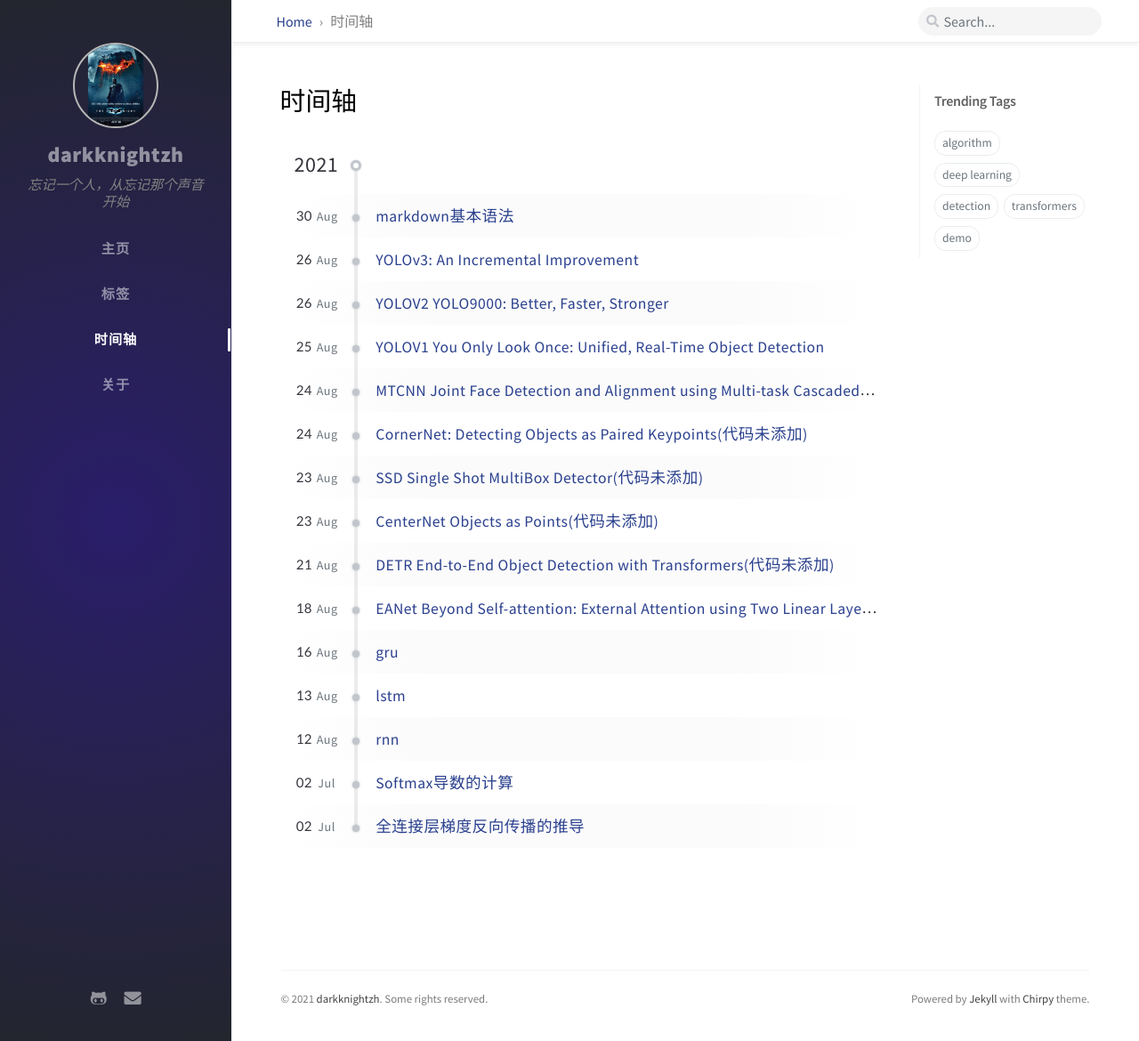
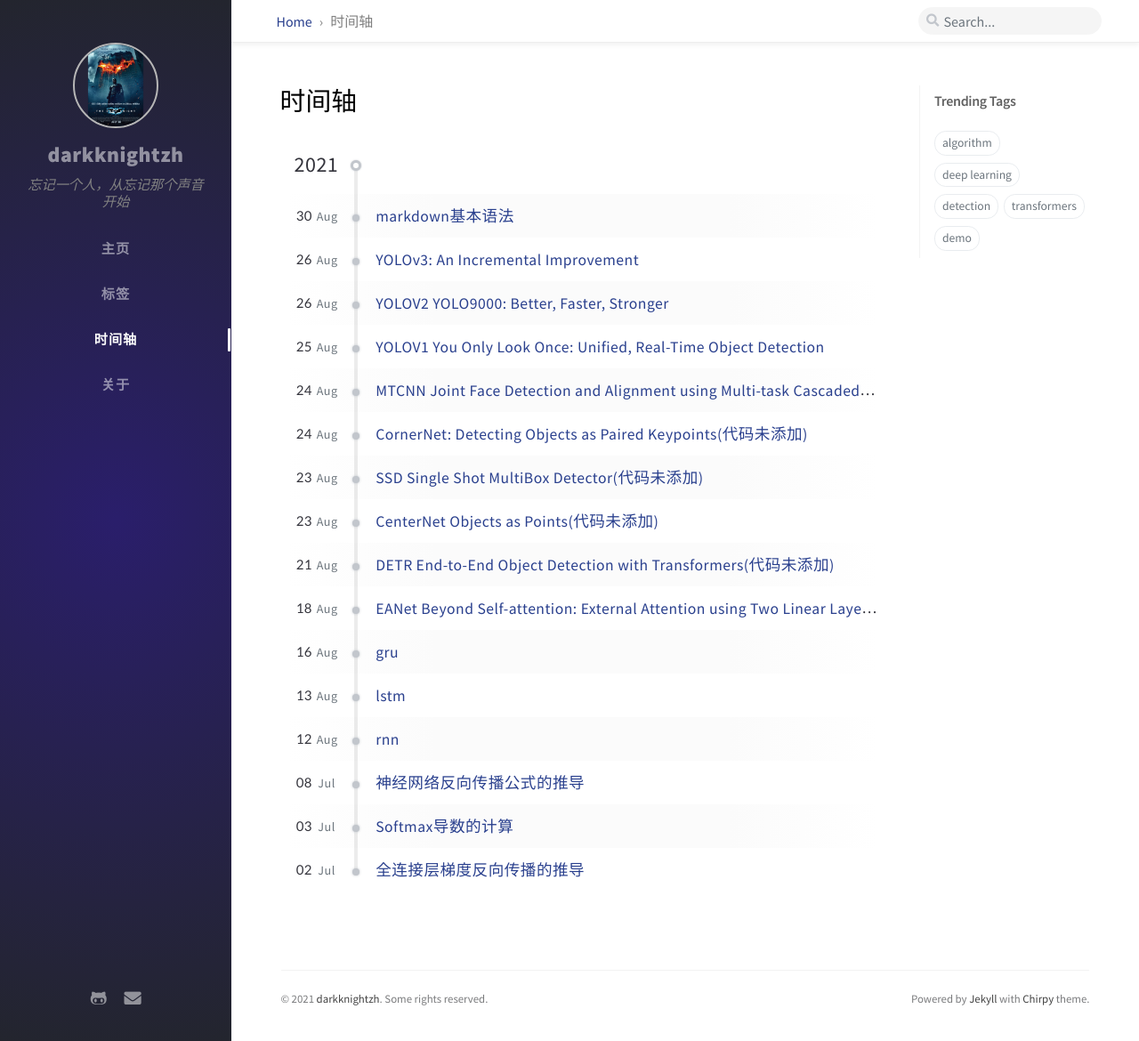
Before and after one commit to darkknightzh/darkknightzh.github.io, a Jekyll site: the page built from _tabs/archives.md, in a window 1280 px wide and 1170 px high. Shown: the whole window at 89% size. Built offline with Jekyll 4.4.1, drawn with Linux system fonts in a browser that asks for light colours; nearby versions of some CDN libraries; comment, search, counter and statistics services are not loaded; some of the changed lines change nothing that is shown.

Commit message:
add backpropNN

```diff
--- a/_posts/2021-07-03-gradientSoftmax.markdown
+++ b/_posts/2021-07-03-gradientSoftmax.markdown
@@ -1,7 +1,7 @@
 ---
 layout: post
 title:  "Softmax导数的计算"
-date:   2021-07-02 16:00:00 +0800
+date:   2021-07-03 16:00:00 +0800
 tags: [deep learning, algorithm]
 pin: true
 math: true
--- /dev/null
+++ b/_posts/2021-07-08-backpropNN.markdown
@@ -0,0 +1,334 @@
+---
+layout: post
+title:  "神经网络反向传播公式的推导"
+date:   2021-07-08 16:00:00 +0800
+tags: [deep learning, algorithm]
+pin: true
+math: true
+---
+
+<style> h1 { border-bottom: none } </style>
+
+转载请注明出处：
+
+<https://darkknightzh.github.io/posts/backpropNN>
+
+
+## P1. 变量定义
+$$w_{ij}^{k}$$
+：第k层的第i个神经元和第k-1层的第j个神经元之间的权重
+
+$$b_{i}^{k}$$
+：第k层的第i个神经元的偏置
+
+$$z_{i}^{k}$$
+：第k层的第i个神经元的输入
+
+$$a_{i}^{k}$$
+：第k层的第i个神经元的输出，且
+$$a_{i}^{k}=\sigma \left( z_{i}^{k} \right)$$
+
+$${ {n}^{k}}$$
+：第k层的神经元个数
+
+$$\sigma $$
+：隐含层的激活函数
+
+L：网络总层数（最后一层为输出层，其输入为
+$$a_{i}^{L}$$
+）
+
+可知第k层的第i个神经元的输入和输出：
+
+$$z_{i}^{k}=\sum\limits_{j=1}^{ { {n}^{k\text{-}1}}}{w_{ij}^{k}a_{j}^{k-1}}+b_{i}^{k} \tag{1}$$
+
+其中
+$$\sum\limits_{j=1}^{ { {n}^{k\text{-}1}}}{w_{ij}^{k}a_{j}^{k-1}}$$
+是所有的“&nbsp;'第k层的第i个神经元和第k-1层的第j个神经元之间的权重'与'第k-1层的第j个神经元的输出'的乘积”之和。
+$$b_{i}^{k}$$
+代表第k层的第i个神经元的输入（
+$$z_{i}^{k}$$
+）只有一个偏置。
+
+损失函数为均方误差（不具体指定损失函数形式时，记为
+$$C(X,\theta )$$
+）：
+
+$$C(X,\theta )=\frac{1}{2N}\sum\limits_{d=1}^{N}{ { {\left( a_{d}^{L}-{ {y}_{d}} \right)}^{2}}}\tag{2}$$
+
+其中
+$${ {y}_{d}}$$
+为对于第d个输入
+$${ {x}_{d}}$$
+的目标值，
+$$a_{d}^{L}$$
+为第d个输入
+$${ {x}_{d}}$$
+通过神经网络得到的实际值。
+$$N={ {n}^{L}}$$
+为输出层节神经元个数。
+
+因而令
+$$C=\frac{1}{2}{ {\left( { {a}^{L}}-y \right)}^{2}}$$
+代表输出层第d个输入对应的误差。为方便显示，此处省略下标d。
+
+
+## P2. 损失函数通用求导公式
+
+**① 损失函数对w求导**
+
+$$\frac{\partial C(X,\theta )}{\partial w_{ij}^{k}}=\frac{1}{N}\sum\limits_{d=1}^{N}{\frac{\partial \frac{1}{2}{ {\left( a_{d}^{L}-{ {y}_{d}} \right)}^{2}}}{\partial w_{ij}^{k}}}\xrightarrow{ { {C}_{d}}\text{=}\frac{1}{2}{ {\left( a_{d}^{L}-{ {y}_{d}} \right)}^{2}}}\frac{1}{N}\sum\limits_{d=1}^{N}{\frac{\partial { {C}_{d}}}{\partial w_{ij}^{k}}} \tag{3}$$
+
+即需要求第d个输入对应的误差
+$$C=\frac{1}{2}{ {\left( { {a}^{L}}-y \right)}^{2}}$$
+对
+$$w_{ij}^{k}$$
+的偏导数
+$$\frac{\partial C}{\partial w_{ij}^{k}}$$
+，此处省略下标d。
+
+$$\frac{\partial C}{\partial w_{ij}^{k}}=\frac{\partial C}{\partial z_{i}^{k}}\frac{\partial z_{i}^{k}}{\partial w_{ij}^{k}} \tag{4}$$
+
+由于
+$$w_{ij}^{k}$$
+连接的是第k层的第i个神经元，因而应用链式求导时，需要使用
+$$\partial z_{i}^{k}$$
+。公式(4)第二项为：
+
+$$\frac{\partial z_{i}^{k}}{\partial w_{ij}^{k}}=\frac{\partial \left( \sum\limits_{l=1}^{ { {n}^{k\text{-}1}}}{w_{il}^{k}a_{l}^{k-1}}+b_{i}^{k} \right)}{\partial w_{ij}^{k}}=\xrightarrow{\begin{smallmatrix}
+ \text{仅当} l=j\text{时，}w_{il}^{k} \text{与} w_{ij}^{k} \text{有关}  \\
+ b_{i}^{k} \text{与} w_{ij}^{k} \text{无关}
+\end{smallmatrix}}a_{j}^{k-1} \tag{5}$$
+
+令公式(4)第一项记为
+
+$$\delta _{i}^{k}=\frac{\partial C}{\partial z_{i}^{k}} \tag{6}$$
+
+代表反向传播时第k层的第i个神经元的误差，并将公式(5)、公式(6)带入公式(4)，得：
+
+$$\frac{\partial C}{\partial w_{ij}^{k}}=\delta _{i}^{k}a_{j}^{k-1} \tag{7}$$
+
+即C对
+$$w_{ij}^{k}$$
+的偏导，为第k层第i个神经元的误差
+$$\delta _{i}^{k}$$
+和第k-1层第j个神经元的输出
+$$a_{j}^{k-1}$$
+的乘积。直觉上，
+$$w_{ij}^{k}$$
+连接第k层第i个神经元和第k-1层第j个神经元（
+$$a_{j}^{k-1}$$
+），和公式吻合。
+
+**② 损失函数对b求导**
+
+$$\frac{\partial C(X,\theta )}{\partial b_{i}^{k}}=\frac{1}{N}\sum\limits_{d=1}^{N}{\frac{\partial \frac{1}{2}{ {\left( a_{d}^{L}-{ {y}_{d}} \right)}^{2}}}{\partial b_{i}^{k}}}\xrightarrow{ { {C}_{d}}\text{=}\frac{1}{2}{ {\left( a_{d}^{L}-{ {y}_{d}} \right)}^{2}}}\frac{1}{N}\sum\limits_{d=1}^{N}{\frac{\partial { {C}_{d}}}{\partial b_{i}^{k}}} \tag{8}$$
+
+即需要求第d个输入对应的误差
+$$C=\frac{1}{2}{ {\left( \hat{y}-y \right)}^{2}}$$
+对
+$$b_{i}^{k}$$
+的偏导数
+$$\frac{\partial C}{\partial b_{i}^{k}}$$
+，此处省略下标d。下面计算：
+
+$$\frac{\partial C}{\partial b_{i}^{k}}=\frac{\partial C}{\partial z_{i}^{k}}\frac{\partial z_{i}^{k}}{\partial b_{i}^{k}} \tag{9}$$
+
+此处
+$$b_{i}^{k}$$
+为
+$$z_{i}^{k}$$
+的偏置，因而应用链式求导时，需要使用
+$$\partial z_{i}^{k}$$
+。
+
+公式(9)第二项
+
+$$\frac{\partial z_{i}^{k}}{\partial b_{i}^{k}}=\frac{\partial \left( \sum\limits_{l=1}^{ { {n}^{k\text{-}1}}}{w_{il}^{k}a_{l}^{k-1}}+b_{i}^{k} \right)}{\partial b_{i}^{k}}=\xrightarrow{\sum\limits_{l=1}^{ { {n}^{k\text{-}1}}}{w_{il}^{k}a_{l}^{k-1}}\text{和}b_{i}^{k} \text{无关}}1 \tag{10}$$
+
+将公式(6)和公式(10)带入公式(9)：
+
+$$\frac{\partial C}{\partial b_{i}^{k}}=\frac{\partial C}{\partial z_{i}^{k}}\frac{\partial z_{i}^{k}}{\partial b_{i}^{k}}\text{=}\delta _{i}^{k}\centerdot 1\text{=}\delta _{i}^{k}$$
+
+即：
+
+$$\frac{\partial C}{\partial b_{i}^{k}}\text{=}\delta _{i}^{k} \tag{11}$$
+
+可见损失对
+$$b_{i}^{k}$$
+的偏导只和为第k层第i个神经元的误差
+$$\delta _{i}^{k}$$
+有关。因而下面对输出层或隐含层计算该偏导时，不再计算。
+
+
+## P3. 输出层对w求导公式
+
+当时用均方误差计算损失时
+
+$${ {C}_{d}}=\frac{1}{2}{ {\left( a_{d}^{L}-{ {y}_{d}} \right)}^{2}}=\frac{1}{2}{ {\left( \sigma \left( z_{d}^{L} \right)-{ {y}_{d}} \right)}^{2}}$$
+
+进而
+
+$$\delta _{d}^{L}=\frac{\partial { {C}_{d}}}{\partial z_{d}^{k}}=\frac{\partial \left( \frac{1}{2}{ {\left( \sigma \left( z_{d}^{L} \right)-{ {y}_{d}} \right)}^{2}} \right)}{\partial z_{d}^{k}}=\left( \sigma \left( z_{d}^{L} \right)-y \right)\centerdot { {\sigma }^{'}}\left( z_{d}^{L} \right)=\left( a_{d}^{L}-{ {y}_{d}} \right)\centerdot { {\sigma }^{'}}\left( z_{d}^{L} \right) \tag{12}$$
+
+故
+
+$$\frac{\partial C}{\partial w_{ij}^{L}}=\delta _{i}^{L}a_{j}^{k-1}\text{=}\left( a_{d}^{L}-{ {y}_{i}} \right)\centerdot { {\sigma }^{'}}\left( z_{i}^{L} \right)a_{j}^{L-1} \tag{13}$$
+
+其中
+$$\odot $$
+表示Hadamard乘积，代表对应元素相乘。
+
+注：若此处不限定
+$$C(X,\theta )$$
+的具体形式（第d个输入的损失用
+$${ {C}_{d}}$$
+表示），则公式(12)和公式(13)的形式为：
+
+$$\delta _{d}^{L}=\frac{\partial { {C}_{d}}}{\partial z_{d}^{k}}=\frac{\partial { {C}_{d}}}{\partial a_{d}^{L}}\frac{\partial a_{d}^{L}}{\partial z_{d}^{L}}={ {\nabla }_{a}}C\centerdot { {\sigma }^{'}}\left( z_{d}^{L} \right) \tag{14}$$
+
+$$\frac{\partial C}{\partial w_{ij}^{L}}=\delta _{i}^{L}a_{j}^{L-1}\text{=}{ {\nabla }_{a}}C\centerdot { {\sigma }^{'}}\left( z_{d}^{L} \right)a_{j}^{L-1} \tag{15}$$
+
+其中
+$${ {\nabla }_{a}}C$$
+代表损失函数C对输入变量a的偏导数。
+
+
+## P4. 隐含层对w求导公式
+
+$$\delta _{i}^{k}=\frac{\partial C}{\partial z_{i}^{k}}\text{=}\sum\limits_{l=1}^{ { {n}^{k+1}}}{\frac{\partial C}{\partial z_{l}^{k+1}}\centerdot \frac{\partial z_{l}^{k+1}}{\partial z_{i}^{k}}}\text{=}\sum\limits_{l=1}^{ { {n}^{k+1}}}{\delta _{l}^{k+1}\centerdot \frac{\partial z_{l}^{k+1}}{\partial z_{i}^{k}}} \tag{16}$$
+
+此处
+$${ {n}^{k+1}}$$
+为k+1层神经元个数。由此可见，第k层（非最后一层）第i个神经元的误差
+$$\delta _{i}^{k}$$
+依赖于k+1层的所有误差。因而误差从输出流向输入。
+
+由于
+$$z_{l}^{k+1}=\sum\limits_{j=1}^{ { {n}^{k}}}{w_{lj}^{k+1}a_{j}^{k}}+b_{l}^{k+1}=\sum\limits_{j=1}^{ { {n}^{k}}}{w_{lj}^{k+1}\sigma \left( z_{j}^{k} \right)}+b_{l}^{k+1} \tag{17}$$
+
+故公式(16)第二项
+
+$$\frac{\partial z_{l}^{k+1}}{\partial z_{i}^{k}}\text{=}\frac{\sum\limits_{j=1}^{ { {n}^{k}}}{w_{lj}^{k+1}\sigma \left( z_{j}^{k} \right)}+b_{l}^{k+1}}{\partial z_{i}^{k}}\xrightarrow{\begin{smallmatrix}
+ j=i\text{时，}z_{j}^{k} \text{与} z_{i}^{k} \text{有关} \\
+ b_{l}^{k+1} \text{与} z_{i}^{k} \text{无关}
+\end{smallmatrix}}w_{li}^{k+1}\centerdot { {\sigma }^{'}}\left( z_{i}^{k} \right) \tag{18}$$
+
+公式(18)带入公式(16)：
+
+$$\delta _{i}^{k}=\sum\limits_{l=1}^{ { {n}^{k+1}}}{\delta _{l}^{k+1}\centerdot w_{li}^{k+1}\centerdot { {\sigma }^{'}}\left( z_{i}^{k} \right)}\text{=}{ {\sigma }^{'}}\left( z_{i}^{k} \right)\centerdot \sum\limits_{l=1}^{ { {n}^{k+1}}}{\delta _{l}^{k+1}\centerdot w_{li}^{k+1}} \tag{19}$$
+
+将公式(19)带入公式(7)：
+
+$$\frac{\partial C}{\partial w_{ij}^{k}}=\delta _{i}^{k}a_{j}^{k-1}\text{=}{ {\sigma }^{'}}\left( z_{i}^{k} \right)\centerdot a_{j}^{k-1}\centerdot \sum\limits_{l=1}^{ { {n}^{k+1}}}{\delta _{l}^{k+1}\centerdot w_{li}^{k+1}} \tag{20}$$
+
+
+## P5. 矩阵形式
+
+令
+$${ {\mathbf{z}}^{k}}\text{=}{ {\left[ z_{1}^{k},\cdots ,z_{i}^{k},\cdots ,z_{ { {n}^{k}}}^{k} \right]}^{T}}$$
+，
+$${ {\mathbf{a}}^{k}}\text{=}{ {\left[ a_{1}^{k},\cdots ,a_{i}^{k},\cdots ,a_{ { {n}^{k}}}^{k} \right]}^{T}}$$
+，
+$${ {\mathbf{b}}^{k}}\text{=}{ {\left[ b_{1}^{k},\cdots ,b_{i}^{k},\cdots ,b_{ { {n}^{k}}}^{k} \right]}^{T}}$$
+，
+$${ {\mathbf{\delta }}^{k}}={ {\left[ \delta _{1}^{k},\cdots ,\delta _{i}^{k},\cdots ,\delta _{ { {n}^{k}}}^{k} \right]}^{T}}$$
+，
+$$\frac{\partial C}{\partial { {\mathbf{b}}^{k}}}={ {\left[ \frac{\partial C}{\partial b_{1}^{k}},\cdots ,\frac{\partial C}{\partial b_{i}^{k}},\cdots ,\frac{\partial C}{\partial b_{ { {n}^{k}}}^{k}} \right]}^{T}}$$
+，
+$${ {\sigma }^{'}}\left( { {\mathbf{z}}^{k}} \right)={ {\left[ \frac{\partial \sigma \left( z_{1}^{k} \right)}{\partial z_{1}^{k}},\cdots ,\frac{\partial \sigma \left( z_{i}^{k} \right)}{\partial z_{i}^{k}},\cdots ,\frac{\partial \sigma \left( z_{ { {n}^{k}}}^{k} \right)}{\partial z_{ { {n}^{k}}}^{k}} \right]}^{T}}$$
+
+$${ {\mathbf{w}}^{k}}=\left[ \begin{matrix}
+   w_{11}^{k} & \cdots  & w_{1{ {n}^{k-1}}}^{k}  \\
+   \vdots  & w_{ij}^{k} & \vdots   \\
+   w_{ { {n}^{k}}1}^{k} & \cdots  & w_{ { {n}^{k}}{ {n}^{k-1}}}^{k}  \\
+\end{matrix} \right]$$，$$\frac{\partial C}{\partial { {\mathbf{w}}^{k}}}=\left[ \begin{matrix}
+   \frac{\partial C}{\partial w_{11}^{k}} & \cdots  & \frac{\partial C}{\partial w_{1{ {n}^{k-1}}}^{k}}  \\
+   \vdots  & \frac{\partial C}{\partial w_{ij}^{k}} & \vdots   \\
+   \frac{\partial C}{\partial w_{ { {n}^{k}}1}^{k}} & \cdots  & \frac{\partial C}{\partial w_{ { {n}^{k}}{ {n}^{k-1}}}^{k}}  \\
+\end{matrix} \right]$$
+
+公式(1)：
+
+$${ {\mathbf{z}}^{k}}={ {\mathbf{w}}^{k}}{ {\mathbf{a}}^{k-1}}+{ {\mathbf{b}}^{k}}$$
+
+公式(2)：
+
+$$C(X,\theta )=\frac{1}{2N}\sum\limits_{d=1}^{N}{ { {\left( a_{d}^{L}-{ {y}_{d}} \right)}^{2}}}=\frac{1}{2}\left\| { {\mathbf{a}}^{L}}-\mathbf{y} \right\|_{2}^{2}$$
+
+公式(6)：
+
+$${ {\mathbf{\delta }}^{k}}=\frac{\partial C}{\partial { {\mathbf{z}}^{k}}}$$
+
+公式(7)：
+
+$$\frac{\partial C}{\partial { {\mathbf{w}}^{k}}}={ {\mathbf{\delta }}^{k}}{ {\left( { {\mathbf{a}}^{k}} \right)}^{T}} \quad\quad\quad \mathbf{\color{red}{\text{权重w梯度的计算方法}}}$$
+
+公式(11)：
+
+$$\frac{\partial C}{\partial { {\mathbf{b}}^{k}}}={ {\mathbf{\delta }}^{k}} \quad\quad\quad \mathbf{\color{red}{\text{偏置b梯度的计算方法}}}$$
+
+公式(12)：
+
+$${ {\mathbf{\delta }}^{L}}=\left( { {\mathbf{a}}^{L}}-\mathbf{y} \right)\odot { {\sigma }^{'}}\left( { {\mathbf{z}}^{L}} \right)\text{=}{ {\Sigma }^{'}}\left( { {\mathbf{z}}^{L}} \right)\left( { {\mathbf{a}}^{L}}-\mathbf{y} \right)$$
+
+其中
+$${ {\Sigma }^{'}}\left( { {\mathbf{z}}^{L}} \right)$$
+为对角矩阵，其对角线上的值为
+$${ {\sigma }^{'}}\left( { {\mathbf{z}}^{L}} \right)$$
+
+公式(13)：
+
+$$\frac{\partial C}{\partial { {\mathbf{w}}^{L}}}\text{=}{ {\left( \left( { {\mathbf{a}}^{L}}-\mathbf{y} \right)\odot { {\sigma }^{'}}\left( { {\mathbf{z}}^{L}} \right) \right)}^{T}}\centerdot { {\mathbf{a}}^{L-1}}\text{=}{ {\left( { {\Sigma }^{'}}\left( { {\mathbf{z}}^{L}} \right)\left( { {\mathbf{a}}^{L}}-\mathbf{y} \right) \right)}^{T}}\centerdot { {\mathbf{a}}^{L-1}}$$
+
+公式(14)：
+
+$${ {\mathbf{\delta }}^{L}}={ {\nabla }_{\mathbf{a}}}C\odot { {\sigma }^{'}}\left( { {\mathbf{z}}^{L}} \right)\text{=}{ {\Sigma }^{'}}\left( { {\mathbf{z}}^{L}} \right){ {\nabla }_{\mathbf{a}}}C \quad\quad\quad \mathbf{\color{red}{\text{输出层误差}}}$$
+
+其中
+$${ {\nabla }_{\mathbf{a}}}C$$
+代表损失函数C对输入向量a的偏导数向量
+
+公式(15)：
+
+$$\frac{\partial C}{\partial { {\mathbf{w}}^{L}}}={ {\left( { {\nabla }_{\mathbf{a}}}C\centerdot { {\sigma }^{'}}\left( { {\mathbf{z}}^{L}} \right) \right)}^{T}}{ {\mathbf{a}}^{L-1}}$$
+
+公式(19)：
+
+$${ {\mathbf{\delta }}^{k}}=\left( { {\left( { {\mathbf{w}}^{k+1}} \right)}^{T}}{ {\mathbf{\delta }}^{k+1}} \right)\odot { {\sigma }^{'}}\left( { {\mathbf{z}}^{k}} \right)={ {\Sigma }^{'}}\left( { {\mathbf{z}}^{L}} \right)\left( { {\left( { {\mathbf{w}}^{k+1}} \right)}^{T}}{ {\mathbf{\delta }}^{k+1}} \right) \quad\quad\quad \mathbf{\color{red}{\text{中间层误差}}}$$
+
+公式(20)：
+
+$$\frac{\partial E}{\partial { {\mathbf{w}}^{k}}}={ {\left( { {\mathbf{\delta }}^{k}} \right)}^{T}}{ {\mathbf{a}}^{k-1}}={ {\left( \left( { {\left( { {\mathbf{w}}^{k+1}} \right)}^{T}}{ {\mathbf{\delta }}^{k+1}} \right)\odot { {\sigma }^{'}}\left( { {\mathbf{z}}^{k}} \right) \right)}^{T}}{ {\mathbf{a}}^{k-1}}\text{=}{ {\left( { {\Sigma }^{'}}\left( { {\mathbf{z}}^{L}} \right)\left( { {\left( { {\mathbf{w}}^{k+1}} \right)}^{T}}{ {\mathbf{\delta }}^{k+1}} \right) \right)}^{T}}{ {\mathbf{a}}^{k-1}}$$
+
+
+## P6. 反向传播流程
+
+输入x：设置每层的激活函数
+$$\sigma $$
+
+前向传播：对于层数k=2,3,…,L，计算
+$${ {\mathbf{z}}^{k}}={ {\mathbf{w}}^{k}}{ {\mathbf{a}}^{k-1}}+{ {\mathbf{b}}^{k}}$$
+，
+$${ {\mathbf{a}}^{k}}=\sigma \left( { {\mathbf{z}}^{k}} \right)$$
+
+计算输出层误差
+$${ {\mathbf{\delta }}^{L}}$$
+：
+$${ {\mathbf{\delta }}^{L}}={ {\nabla }_{\mathbf{a}}}C\odot { {\sigma }^{'}}\left( { {\mathbf{z}}^{L}} \right)$$
+
+误差反传：对于k=L-1,L-2,…,2，计算
+$${ {\mathbf{\delta }}^{k}}=\left( { {\left( { {\mathbf{w}}^{k+1}} \right)}^{T}}{ {\mathbf{\delta }}^{k+1}} \right)\odot { {\sigma }^{'}}\left( { {\mathbf{z}}^{k}} \right)$$
+
+输出：w和b的梯度为
+$$\frac{\partial C}{\partial w_{ij}^{k}}=\delta _{i}^{k}a_{j}^{k-1}$$
+，
+$$\frac{\partial C}{\partial b_{i}^{k}}\text{=}\delta _{i}^{k}$$
+
+注：由于反向传播时，
+$$\frac{\partial C}{\partial w_{ij}^{k}}$$
+与
+$$a_{j}^{k-1}$$
+有关，因而前向计算时，需要保存每层每个神经元的输出
+$$a_{j}^{k}$$
+，方便反传时使用。
```
